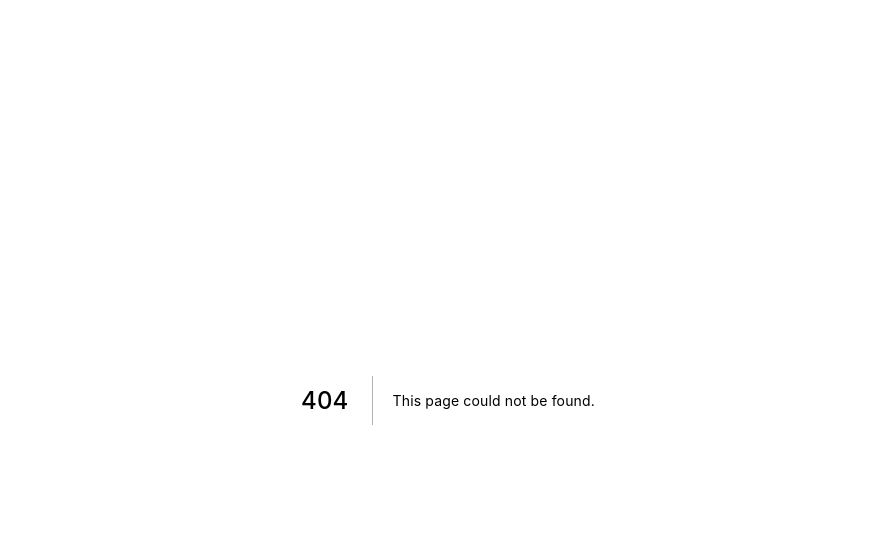
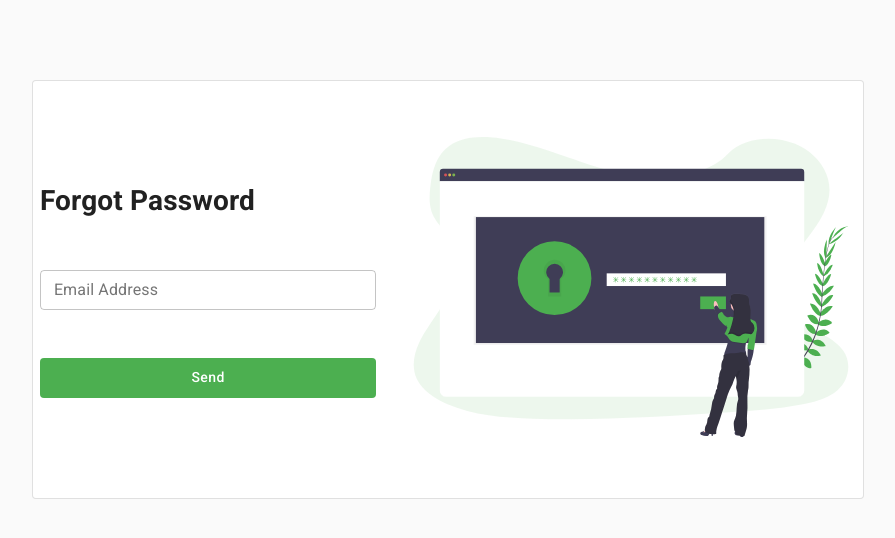
Before and after one commit to MarcusTXK/Swappee, a Next.js app in the folder frontend/: page /forgot-password in a window 1280 px wide. Before the commit this address had no page. Shown: the top 538 px of the page, without its empty margins (192-1087 px from the left). Built offline with nearby package versions, Linux system fonts and the light colour scheme.

Commit message:
Update forgot password page

```diff
--- /dev/null
+++ b/frontend/pages/forgot-password.tsx
@@ -0,0 +1,55 @@
+import { Box, Grid, Paper, TextField, Button } from '@material-ui/core';
+import { useState, ChangeEvent } from 'react';
+import Image from 'next/image';
+import forgotPasswordImage from '../public/forgot_password.svg';
+import AContainer1440 from 'components/atoms/AContainer1440';
+
+const ForgotPasswordPage = () => {
+  const [emailAddress, setEmailAddress] = useState('');
+
+  const handleChange = (e: ChangeEvent<HTMLInputElement>) => {
+    setEmailAddress(e.target.value);
+  };
+
+  const handleSubmit = () => {
+    alert(`You have entered ${emailAddress}`);
+    setEmailAddress('');
+  };
+
+  return (
+    <AContainer1440>
+      <Box px={8} pt={10}>
+        <Paper variant="outlined">
+          <Box py={7}>
+            <Grid container justifyContent="space-around" spacing={2}>
+              <Grid item xs={8} md={5}>
+                <Box display="flex" flexDirection="column" justifyContent="center" height="100%">
+                  <Box component="h1">Forgot Password</Box>
+                  <Box my={6}>
+                    <TextField
+                      size="small"
+                      label="Email Address"
+                      placeholder="username@email.com"
+                      variant="outlined"
+                      value={emailAddress}
+                      fullWidth
+                      onChange={handleChange}
+                    />
+                  </Box>
+                  <Button variant="contained" color="primary" fullWidth onClick={handleSubmit}>
+                    Send
+                  </Button>
+                </Box>
+              </Grid>
+              <Grid item>
+                <Image src={forgotPasswordImage} alt="FORGOT_PASSWORD" height="300%" width="450%" />
+              </Grid>
+            </Grid>
+          </Box>
+        </Paper>
+      </Box>
+    </AContainer1440>
+  );
+};
+
+export default ForgotPasswordPage;
```
Also changed, not shown: frontend/pages/forgotpassword.tsx (deleted, +0 -27 lines).
